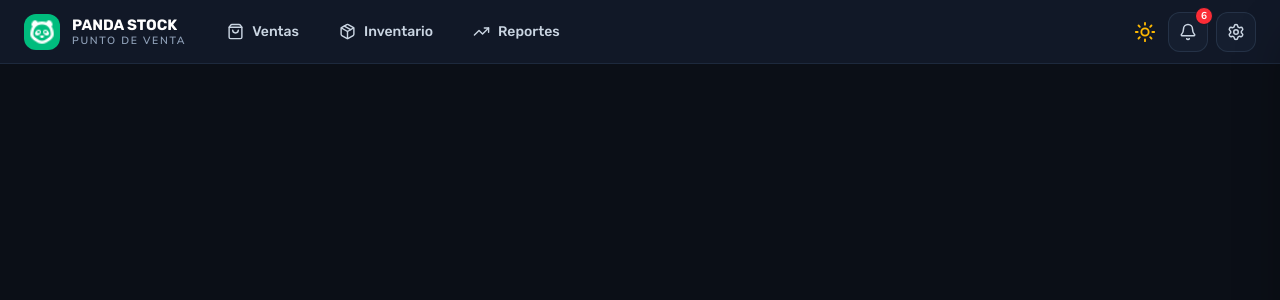
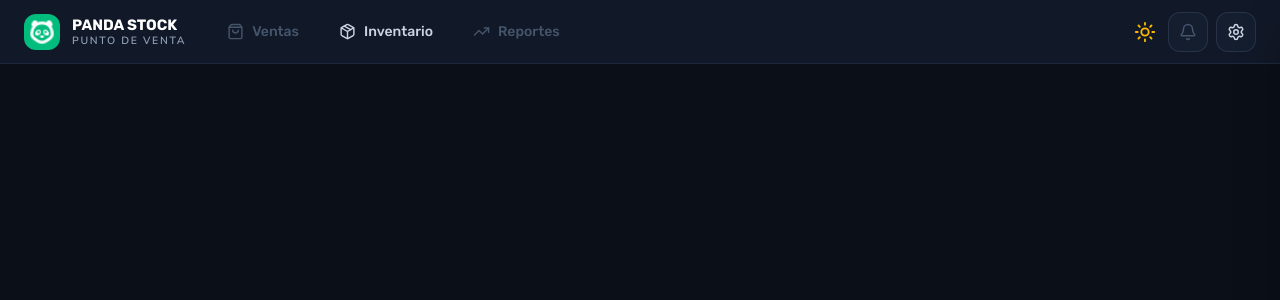
Before and after one commit to IvandevJaimes/panda-stock, a React (Vite) app: page / in a window 1280 px wide. Shown: the top 300 px of the page. Built offline with nearby package versions, Linux system fonts and the light colour scheme.

Commit message:
feat(ui): bloquear funciones no desarrolladas de ventas, reportes y notificaciones

```diff
--- a/src/components/layout/Header.tsx
+++ b/src/components/layout/Header.tsx
@@ -32,12 +32,13 @@ interface MainNavItem {
   to: string;
   label: string;
   icon: LucideIcon;
+  bloqueado?: boolean;
 }
 
 const mainNavItems: MainNavItem[] = [
-  { to: "/pos", label: "Ventas", icon: ShoppingBag },
+  { to: "/pos", label: "Ventas", icon: ShoppingBag, bloqueado: true },
   { to: "/inventory", label: "Inventario", icon: Package },
-  { to: "/reports", label: "Reportes", icon: TrendingUp },
+  { to: "/reports", label: "Reportes", icon: TrendingUp, bloqueado: true },
 ];
 
 export function Header() {
@@ -80,7 +81,22 @@ export function Header() {
 
       {/* ── Navegación principal (píldoras) ── */}
       <nav className="flex min-w-0 flex-1 items-center  gap-1 sm:gap-1.5">
-        {mainNavItems.map(({ to, label, icon: Icon }) => (
+        {mainNavItems.map(({ to, label, icon: Icon, bloqueado }) =>
+          bloqueado ? (
+            <Tooltip key={to} content="Próximamente">
+              <span
+                aria-disabled="true"
+                className={cn(
+                  "inline-flex cursor-not-allowed select-none items-center justify-center gap-2 rounded-full border border-transparent px-2.5 py-2 sm:px-4",
+                  "font-display text-sm font-medium text-slate-400",
+                  "dark:text-slate-600",
+                )}
+              >
+                <Icon size={17} className="shrink-0" />
+                <span className="hidden md:inline">{label}</span>
+              </span>
+            </Tooltip>
+          ) : (
             <Tooltip key={to} content={label}>
               <NavLink
                 to={to}
@@ -98,7 +114,8 @@ export function Header() {
                 <span className="hidden md:inline">{label}</span>
               </NavLink>
             </Tooltip>
-        ))}
+          ),
+        )}
       </nav>
 
       {/* ── Acciones ── */}
@@ -203,29 +220,18 @@ export function Header() {
           </button>
         </Tooltip>
 
-        {/* Notificaciones */}
-        <Tooltip content="Notificaciones y alertas de stock">
-          <button
-            aria-label="Notificaciones"
+        {/* Notificaciones — bloqueado (función no desarrollada) */}
+        <Tooltip content="Próximamente">
+          <span
+            aria-disabled="true"
             className={cn(
-              "relative grid h-9 w-9 cursor-pointer place-items-center rounded-xl sm:h-10 sm:w-10",
-              "border border-slate-200 bg-slate-100 text-slate-600",
-              "transition-colors duration-150 hover:bg-slate-200 hover:text-slate-900",
-              "dark:border-slate-700/60 dark:bg-slate-800/40 dark:text-slate-300",
-              "dark:hover:bg-slate-800/60 dark:hover:text-white",
+              "relative grid h-9 w-9 cursor-not-allowed select-none place-items-center rounded-xl sm:h-10 sm:w-10",
+              "border border-slate-200 bg-slate-100 text-slate-400",
+              "dark:border-slate-700/60 dark:bg-slate-800/40 dark:text-slate-600",
             )}
           >
             <Bell size={18} />
-            <span
-              className={cn(
-                "absolute -right-1.5 -top-1.5 grid h-4.5 min-w-4.5 place-items-center rounded-full",
-                "border border-white bg-red-500 px-1 text-[10px] font-bold leading-none text-white",
-                "dark:border-[#111827]",
-              )}
-            >
-              6
           </span>
-          </button>
         </Tooltip>
 
         {/* Configuración → abre el panel lateral derecho */}
--- a/src/components/layout/SettingsDrawer.tsx
+++ b/src/components/layout/SettingsDrawer.tsx
@@ -1,5 +1,4 @@
 import { useEffect, type ReactNode } from "react";
-import { useNavigate } from "react-router-dom";
 import {
   Briefcase,
   Sun,
@@ -68,7 +67,6 @@ function DrawerSection({ title, icon: Icon, children }: DrawerSectionProps) {
 }
 
 export function SettingsDrawer() {
-  const navigate = useNavigate();
   const isOpen = useUIStore((state) => state.isRightSidebarOpen);
   const closeRightSidebar = useUIStore((state) => state.closeRightSidebar);
   const theme = useUIStore((state) => state.theme);
@@ -88,11 +86,6 @@ export function SettingsDrawer() {
     window.addEventListener("keydown", onKeyDown);
     return () => window.removeEventListener("keydown", onKeyDown);
   }, [isOpen, closeRightSidebar]);
-
-  const handleVerReportes = () => {
-    closeRightSidebar();
-    navigate("/reports");
-  };
 
   return (
     <>
@@ -172,20 +165,24 @@ export function SettingsDrawer() {
           </DrawerSection>
         </div>
 
-        {/* Acción principal */}
+        {/* Acción principal — bloqueada (reportes no desarrollados) */}
         <div className="border-t border-slate-200 p-5 dark:border-slate-800/80">
           <button
             type="button"
-            onClick={handleVerReportes}
+            disabled
+            aria-disabled="true"
             className={cn(
-              "flex h-11 w-full items-center justify-center gap-2 rounded-xl",
-              "bg-emerald-500 font-display text-sm font-bold text-slate-950",
-              "transition-colors duration-150 hover:bg-emerald-400",
+              "flex h-11 w-full cursor-not-allowed items-center justify-center gap-2 rounded-xl",
+              "bg-emerald-500/40 font-display text-sm font-bold text-slate-950/50",
+              "dark:bg-emerald-500/20 dark:text-emerald-200/50",
             )}
           >
             <TrendingUp size={18} />
             Ver reportes
           </button>
+          <p className="mt-2 text-center text-[11px] font-medium text-slate-400 dark:text-slate-500">
+            Próximamente
+          </p>
         </div>
       </aside>
     </>
```
Lines whose indentation alone changed are shown as unchanged.
